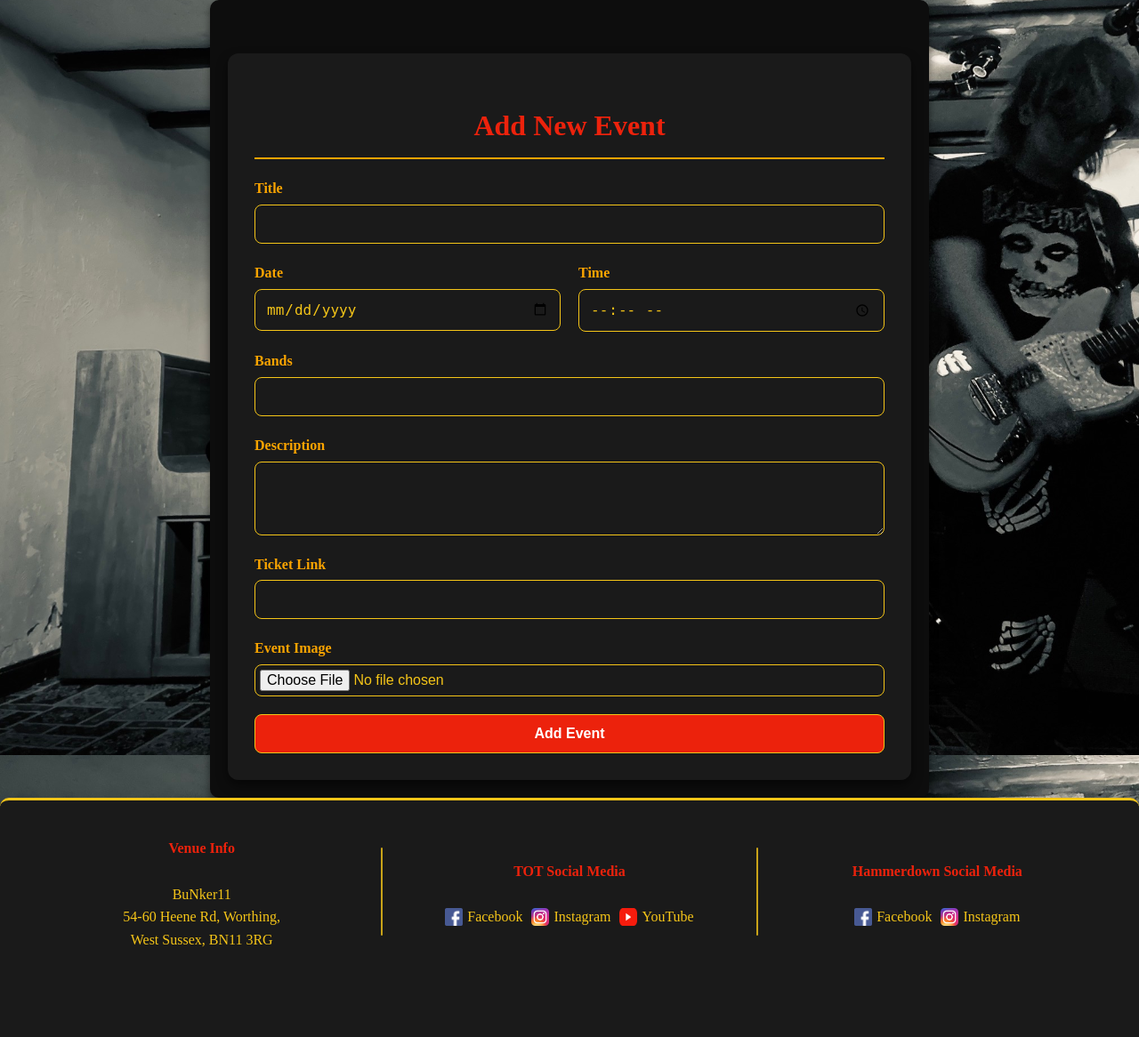
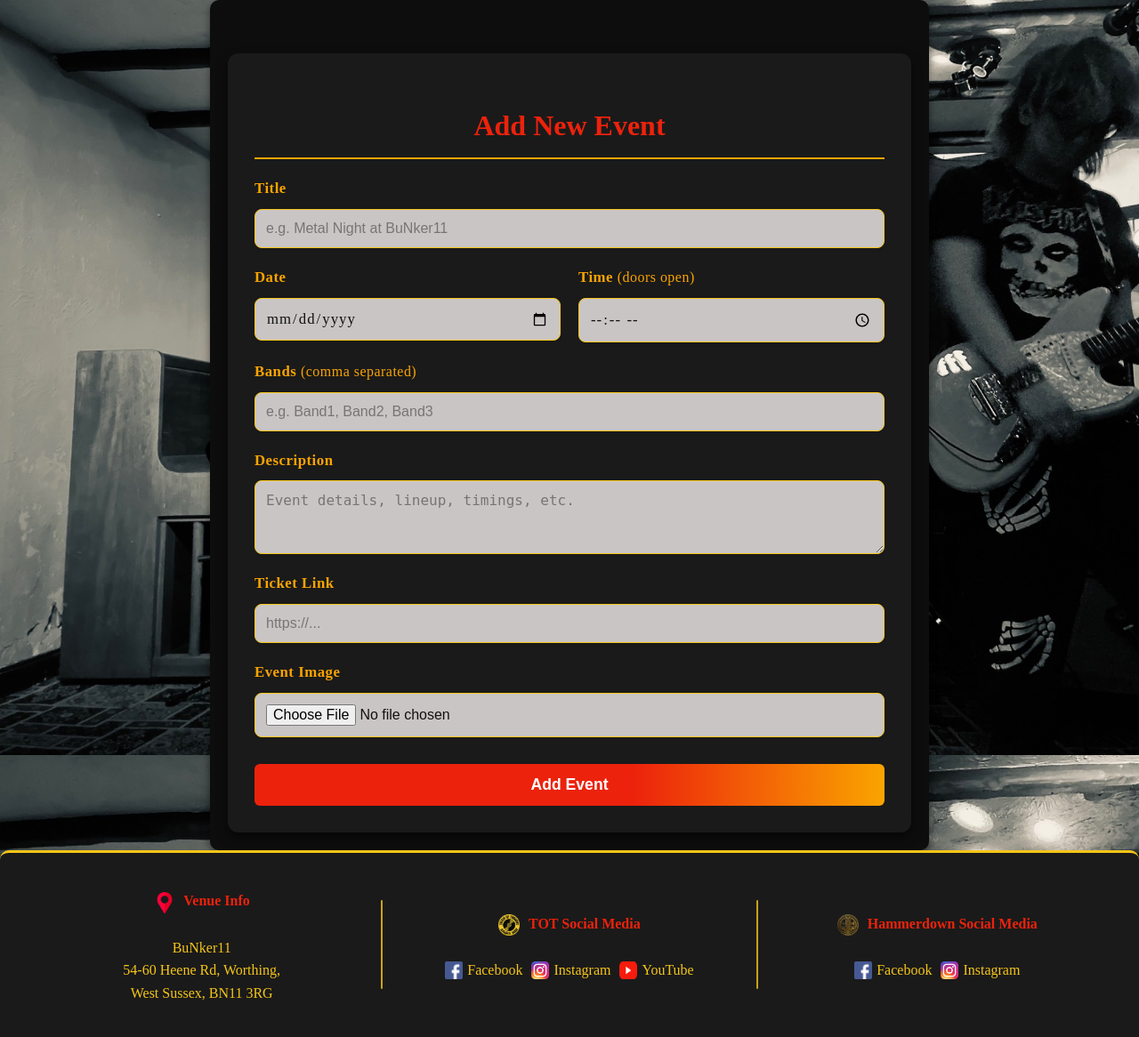
Before and after one commit to Fin250/ProjectRook1, a Flask app: page /admin/add-event in a window 1280 px wide. Shown: the part 111-1277 px from the top of the page at 89% size. Before the commit the page ends 1176 px from the top, so only its background shows below. Run offline with Flask 3, Linux system fonts and the light colour scheme; the visitor is signed in with stand-in values (Sample User, id 1); some web fonts are replaced.

Commit message:
Updated footer and add-event page

```diff
--- a/static/css/admin.css
+++ b/static/css/admin.css
@@ -187,54 +187,72 @@
 .admin-form .form-group label {
     font-weight: bold;
     color: #faa400;
-    font-size: 1rem;
+    font-size: 1.05rem;
+    margin-bottom: 4px;
+    letter-spacing: 0.5px;
 }
 
 .admin-form .form-group input,
-.admin-form .form-group textarea,
-.admin-form .form-group button {
-    background-color: #1a1a1a;
-    color: #f5c518;
-    border: 1px solid #f5c518;
+.admin-form .form-group textarea {
+    background-color: #cac5c5; /* Softer light gray */
+    color: #111;
+    border: 1.5px solid #f5c518;
     border-radius: 8px;
     padding: 12px;
     font-size: 1rem;
-    transition: background-color 0.3s ease, color 0.3s ease;
+    transition: border 0.3s, box-shadow 0.3s, background 0.3s;
+    box-shadow: 0 1px 4px rgba(0,0,0,0.07);
 }
 
 .admin-form .form-group input:focus,
 .admin-form .form-group textarea:focus {
     outline: none;
-    background-color: #222;
-    color: #ffffff;
+    border-color: #ec220c;
+    box-shadow: 0 0 0 2px #faa40033;
+    background-color: #eaeaea;
+    color: #111;
 }
 
-.admin-form .form-group input[type="file"] {
-    padding: 5px;
+/* Make date/time inputs easier to type in */
+.admin-form input[type="date"],
+.admin-form input[type="time"] {
+    font-family: inherit;
+    letter-spacing: 1px;
+    font-size: 1.05rem;
+    background-color: #cac5c5;
+    color: #111;
+    border-radius: 8px;
+    border: 1.5px solid #f5c518;
+    padding: 12px;
+    transition: border 0.3s, box-shadow 0.3s, background 0.3s;
 }
 
 .admin-form .form-group button {
-    background-color: #ec220c;
-    color: #ffffff;
+    background: linear-gradient(90deg, #ec220c 60%, #faa400 100%);
+    color: #fff;
     font-weight: bold;
+    font-size: 1.1rem;
+    border: none;
+    border-radius: 6px;
+    padding: 13px 0;
+    margin-top: 10px;
     cursor: pointer;
-    transition: transform 0.3s ease, background-color 0.3s ease;
+    transition: opacity 0.2s;
 }
-
-.admin-form .form-group button:hover {
-    background-color: #faa400;
-    color: #000;
-    transform: scale(1.05);
+.admin-form input[type="date"]:focus::-webkit-calendar-picker-indicator {
+    opacity: 1;
 }
 
 /* Form Row */
 .form-row {
     display: flex;
     gap: 20px;
+    flex-wrap: wrap;
 }
 
 .form-row .form-group {
-    flex: 1;
+    flex: 1 1 160px;
+    min-width: 140px;
 }
 
 /* Settings Modal */
@@ -387,3 +405,10 @@
         max-width: 100%;
     }
 }
+
+@media (max-width: 600px) {
+    .form-row {
+        flex-direction: column;
+        gap: 0;
+    }
+}
--- a/static/css/base.css
+++ b/static/css/base.css
@@ -172,6 +172,14 @@ footer .footer-section.tot::after {
     right: -15px;
 }
 
+.footer-icon {
+    width: 24px;
+    height: 24px;
+    object-fit: contain;
+    vertical-align: middle;
+    margin-right: 6px;
+}
+
 /* Responsive Design */
 @media (max-width: 768px) {
     /* Header Navigation */
--- a/templates/add_event.html
+++ b/templates/add_event.html
@@ -12,7 +12,7 @@
     <form method="POST" enctype="multipart/form-data" class="admin-form">
         <div class="form-group">
             <label for="title">Title</label>
-            <input type="text" id="title" name="title" required>
+            <input type="text" id="title" name="title" required autocomplete="off" placeholder="e.g. Metal Night at BuNker11">
         </div>
         <div class="form-row">
             <div class="form-group">
@@ -20,21 +20,21 @@
                 <input type="date" id="date" name="date" required>
             </div>
             <div class="form-group">
-                <label for="time">Time</label>
+                <label for="time">Time <span style="font-weight:normal;color:#faa400;font-size:0.95em;">(doors open)</span></label>
                 <input type="time" id="time" name="time" required>
             </div>
         </div>
         <div class="form-group">
-            <label for="bands">Bands</label>
-            <input type="text" id="bands" name="bands">
+            <label for="bands">Bands <span style="font-weight:normal;color:#faa400;font-size:0.95em;">(comma separated)</span></label>
+            <input type="text" id="bands" name="bands" placeholder="e.g. Band1, Band2, Band3">
         </div>
         <div class="form-group">
             <label for="description">Description</label>
-            <textarea id="description" name="description" rows="3"></textarea>
+            <textarea id="description" name="description" rows="3" placeholder="Event details, lineup, timings, etc."></textarea>
         </div>
         <div class="form-group">
             <label for="ticket_link">Ticket Link</label>
-            <input type="url" id="ticket_link" name="ticket_link">
+            <input type="url" id="ticket_link" name="ticket_link" placeholder="https://...">
         </div>
         <div class="form-group">
             <label for="image">Event Image</label>
--- a/templates/base.html
+++ b/templates/base.html
@@ -59,12 +59,18 @@
 
     <footer>
         <div class="footer-section address">
-            <h4>Venue Info</h4>
+            <h4>
+                <img src="{{ url_for('static', filename='images/icons/location_pin.png') }}" alt="Location" class="footer-icon">
+                Venue Info
+            </h4>
             <p class="full">BuNker11<br>54-60 Heene Rd, Worthing,<br>West Sussex, BN11 3RG</p>
             <p class="short">BuNker11<br>54-60 Heene Rd<br>Worthing</p>
         </div>
         <div class="footer-section tot">
-            <h4>TOT Social Media</h4>
+            <h4>
+                <img src="{{ url_for('static', filename='images/tot_record-invis.png') }}" alt="TOT Presents" class="footer-icon">
+                TOT Social Media
+            </h4>
             <ul>
                 <li><a href="https://www.facebook.com/p/TOT-Presents-100083193887876/" target="_blank"><img src="{{ url_for('static', filename='images/footer/facebook-icon.png') }}" alt="Facebook">Facebook</a></li>
                 <li><a href="https://www.instagram.com/totpresents/" target="_blank"><img src="{{ url_for('static', filename='images/footer/instagram-icon.png') }}" alt="Instagram">Instagram</a></li>
@@ -72,7 +78,10 @@
             </ul>
         </div>
         <div class="footer-section hammerdown">
-            <h4>Hammerdown Social Media</h4>
+            <h4>
+                <img src="{{ url_for('static', filename='images/hammerdown_gold.png') }}" alt="Hammerdown" class="footer-icon">
+                Hammerdown Social Media
+            </h4>
             <ul>
                 <li><a href="https://www.facebook.com/HammerdownFestival" target="_blank"><img src="{{ url_for('static', filename='images/footer/facebook-icon.png') }}" alt="Facebook">Facebook</a></li>
                 <li><a href="https://www.instagram.com/hammerdownfestival/" target="_blank"><img src="{{ url_for('static', filename='images/footer/instagram-icon.png') }}" alt="Instagram">Instagram</a></li>
```
Also changed, not shown: static/images/icons/location_pin.png (added).
